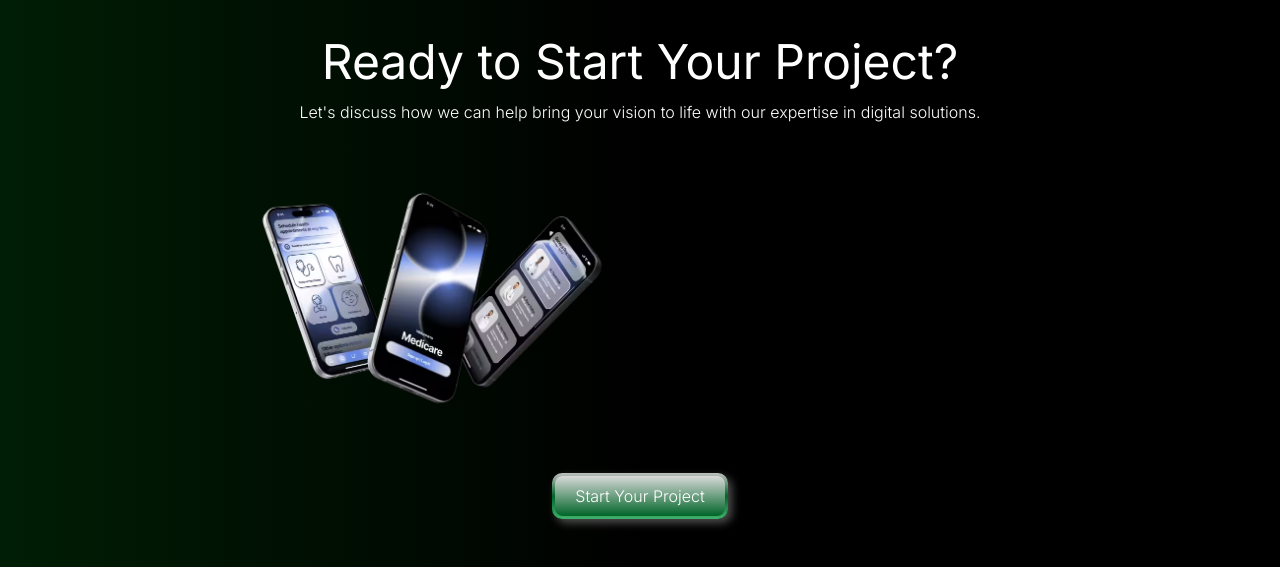
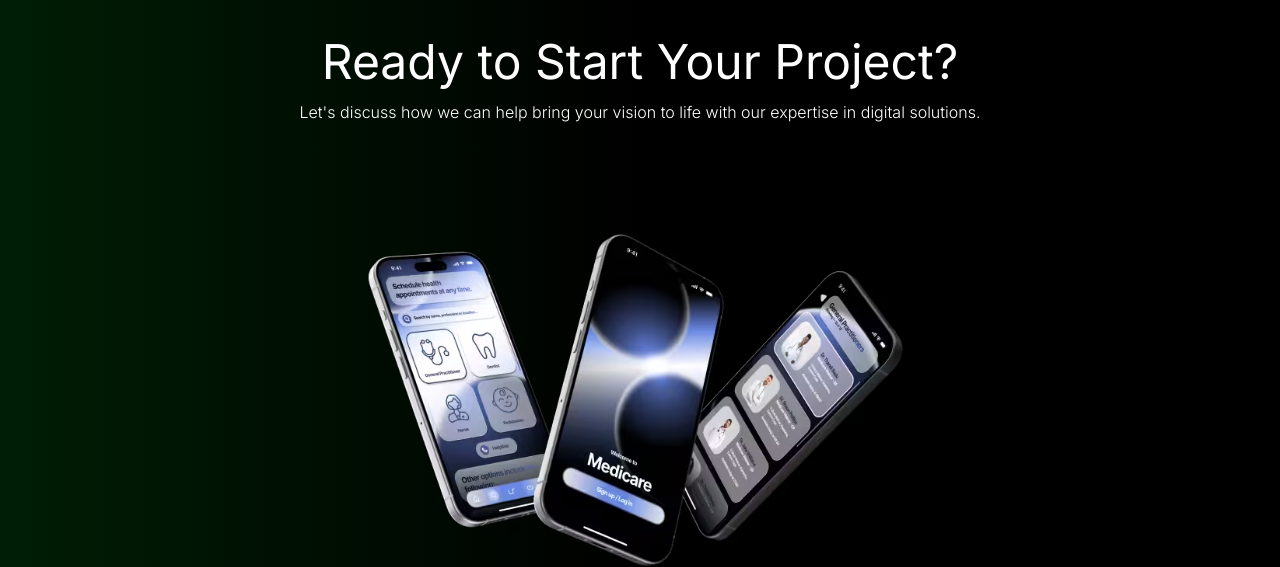
Before and after one commit to ethandiedericks/nevaeh-v3, a Next.js app: page / in a window 1280 px wide. Shown: the part 3660-4227 px from the top of the page. Built offline with nearby package versions, Linux system fonts and the light colour scheme; no server answers.

Commit message:
corrected mobile cta aspect ratio

```diff
--- a/src/components/homepage/CTASection.tsx
+++ b/src/components/homepage/CTASection.tsx
@@ -24,8 +24,8 @@ export const CTASection = () => {
               <Image
                 src={CTA}
                 alt="Nevaeh Solutions Call To Action"
-                width={710}
-                height={560}
+                width={1440}
+                height={713}
               />
             </div>
             <div className=" flex justify-center items-center">
--- a/src/components/homepage/mobile/MobileCTA.tsx
+++ b/src/components/homepage/mobile/MobileCTA.tsx
@@ -20,8 +20,8 @@ export const MobileCTA = () => {
             <Image
               src={CTA}
               alt="Nevaeh Solutions Call To Action"
-              width={1440}
-              height={713}
+              width={710}
+              height={560}
               className="w-full h-full"
               priority
             />
```
